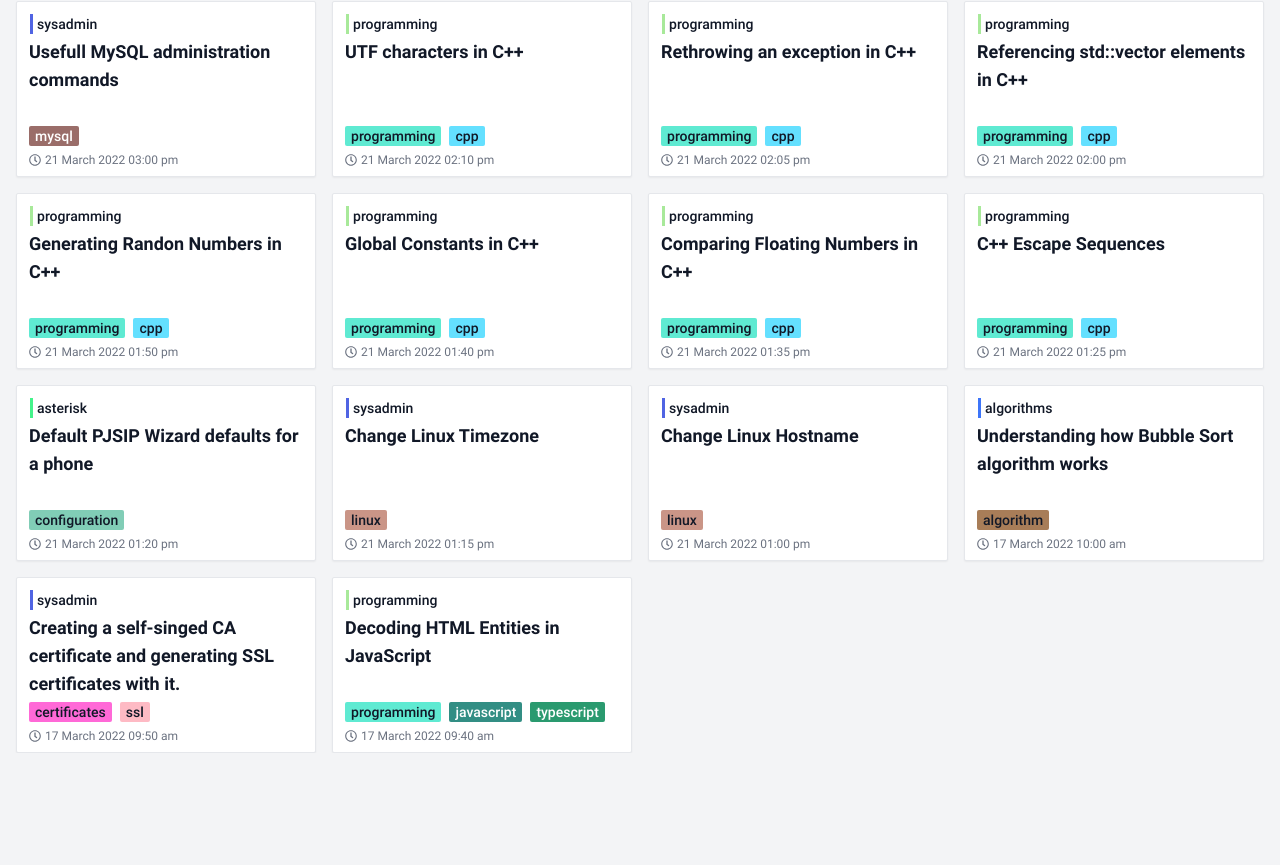
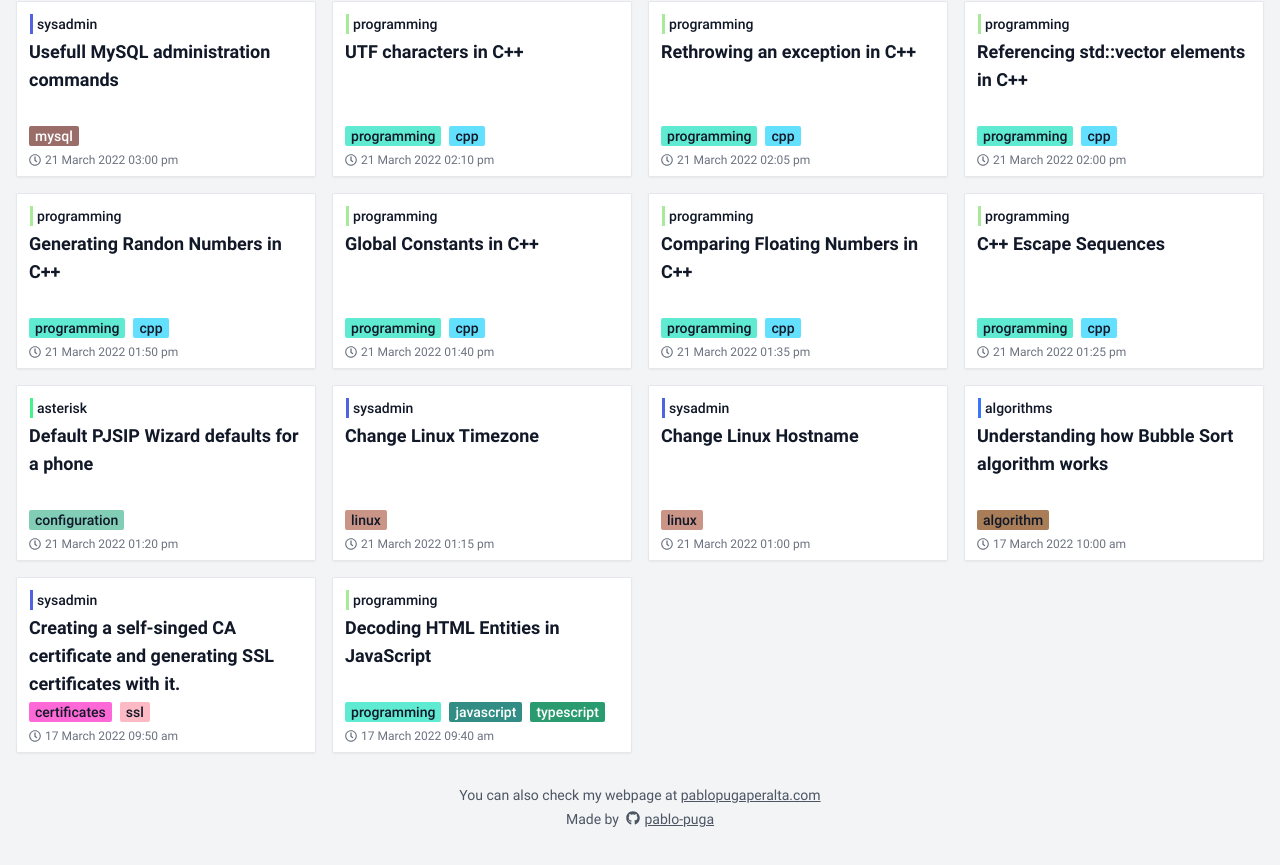
Before and after one commit to pablo-puga/knowledge, a Next.js app: page / in a window 1280 px wide. Shown: the part 390-1255 px from the top of the page. Before the commit the page ends 1143 px from the top, so only its background shows below. Built offline with nearby package versions, Linux system fonts and the light colour scheme.

Commit message:
Added page footer

```diff
--- /dev/null
+++ b/src/components/Footer/Footer.tsx
@@ -0,0 +1,29 @@
+import { FaGithub } from 'react-icons/fa';
+
+const Footer = () => {
+    return (
+        <footer className="mt-8 mb-10 text-gray-600 text-center text-sm">
+            <p>
+                You can also check my webpage at{' '}
+                <a
+                    className="hover:text-primary underline transition-colors duration-150"
+                    href="https://pablopugaperalta.com"
+                >
+                    pablopugaperalta.com
+                </a>
+            </p>
+            <p className="mt-1">
+                Made by{' '}
+                <a
+                    href="https://github.com/pablo-puga"
+                    className="hover:text-primary underline transition-colors duration-150"
+                >
+                    <FaGithub className="inline-block align-text-top ml-1 mr-1" />
+                    pablo-puga
+                </a>
+            </p>
+        </footer>
+    );
+};
+
+export default Footer;
--- /dev/null
+++ b/src/components/Footer/index.tsx
@@ -0,0 +1 @@
+export { default } from './Footer';
--- a/src/components/Layout/Layout.tsx
+++ b/src/components/Layout/Layout.tsx
@@ -1,4 +1,5 @@
 import type { ReactNode } from 'react';
+import Footer from '../Footer';
 import Navbar from '../Navbar';
 
 const NAVBAR_HEIGHT = 40;
@@ -12,6 +13,7 @@ const Layout = ({ children }: { children: ReactNode }) => {
                 style={{ marginTop: `${NAVBAR_HEIGHT}px`, maxWidth: '1536px' }}
             >
                 {children}
+                <Footer />
             </main>
         </>
     );
```
